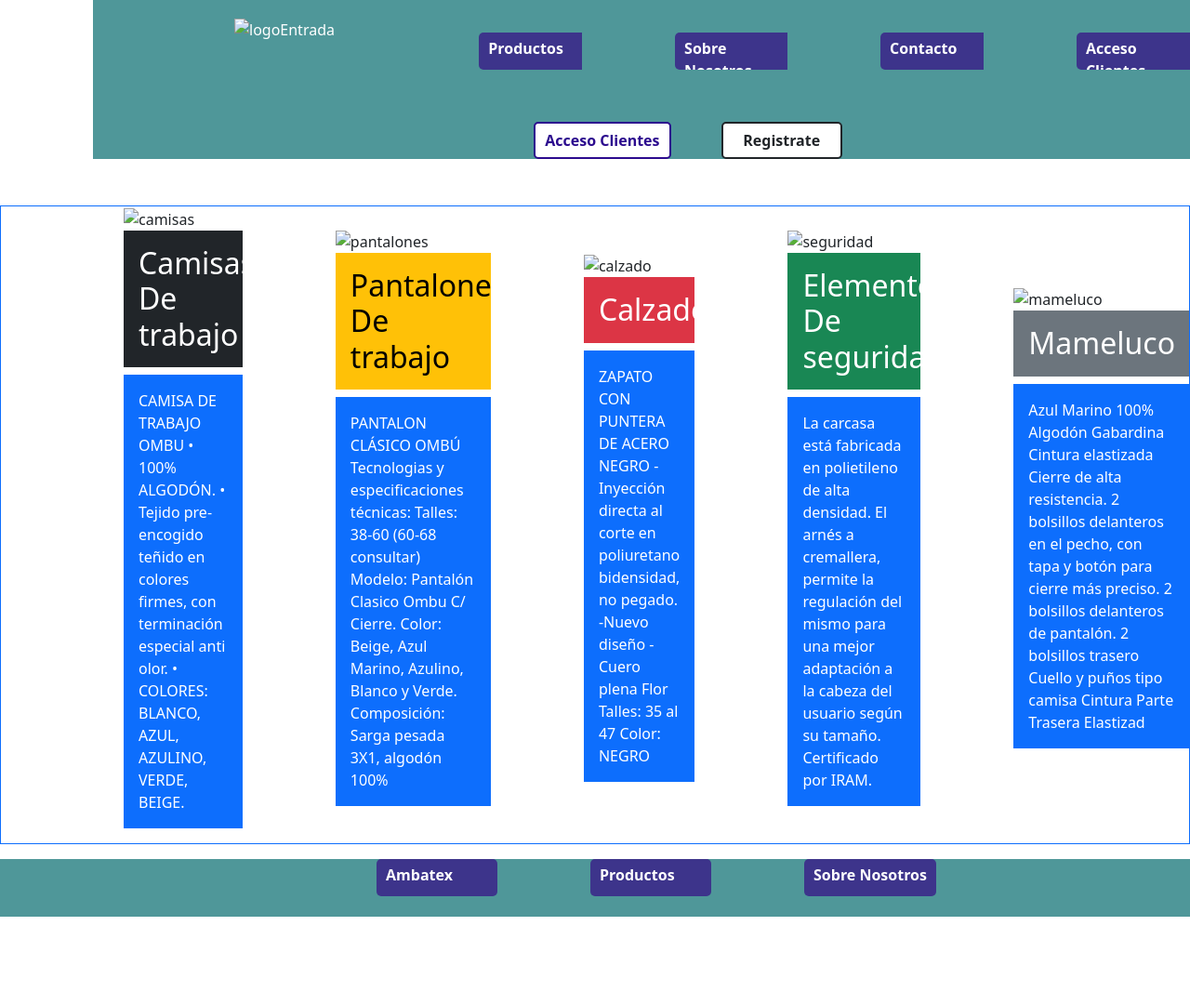
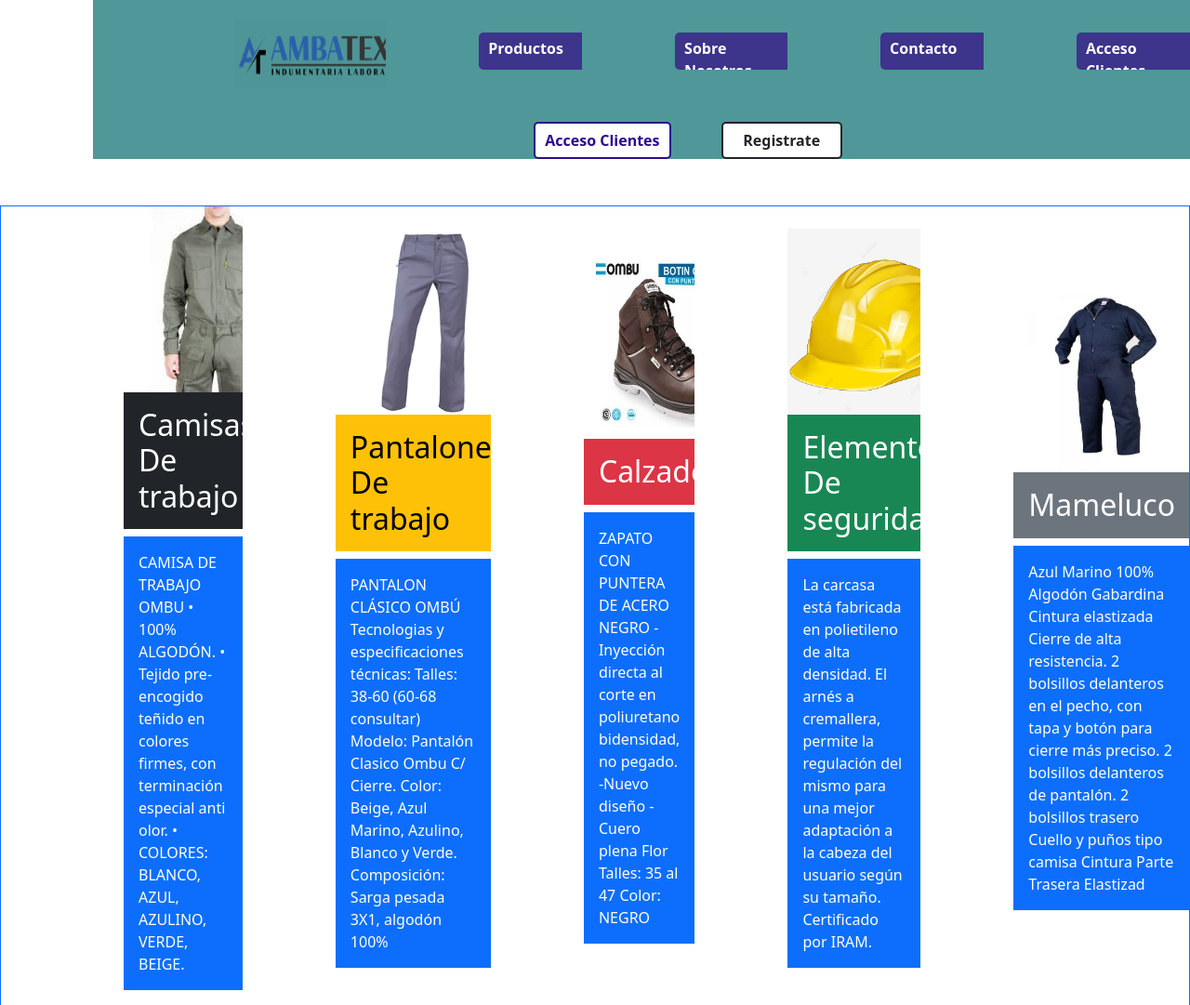
Before and after one commit to FederCoder95/PreEntrega3-AlvezFederico, a plain HTML site: page pages/productos.html in a window 1280 px wide. Shown: the top 1081 px of the page at 93% size. Before the commit the page ends 986 px from the top, so only its background shows below. Drawn offline with nearby package versions, Linux system fonts and the light colour scheme; files that its build step writes are made by us from their sources; the site is published under a folder, as on GitHub Pages, so addresses that start at the root find nothing.

Commit message:
Update productos.html

```diff
--- a/pages/productos.html
+++ b/pages/productos.html
@@ -19,7 +19,7 @@
         <header>
             <nav class="nav">
 				<ul class="main-menu">
-					<li><a href="../index.html"><img class="logoPrincipal" src="/img/imegen superior ambatex.png" alt="logoEntrada"> </a></li>
+					<li><a href="../index.html"><img class="logoPrincipal" src="../img/imegen superior ambatex.png" alt="logoEntrada"> </a></li>
 					<li><a class="css-button-arrow--blue" href="./productos.html">Productos</a></li>
 					<li><a class="css-button-arrow--blue" href="./sobre_nosotros.html">Sobre Nosotros</a></li>
 					<li><a class="css-button-arrow--blue" href="./contacto.html">Contacto</a></li>
@@ -34,7 +34,7 @@
         <div class="productos">
             <ul class="border border-primary">
                 <li>
-                    <img class="productoImg" src="/img/camisas de trabajo.jpg" alt="camisas">
+                    <img class="productoImg" src="../img/camisas de trabajo.jpg" alt="camisas">
                     <h2 class="overflow-hidden text-bg-dark p-3">Camisas De trabajo</h2>
                     <p class="text-bg-primary p-3">CAMISA DE TRABAJO OMBU
 
@@ -43,7 +43,7 @@
                         • COLORES: BLANCO, AZUL, AZULINO, VERDE, BEIGE.</p>
                 </li>
                 <li>
-                    <img class="productoImg" src="/img/Pantalones2.png" alt="pantalones">
+                    <img class="productoImg" src="../img/Pantalones2.png" alt="pantalones">
                     <h2 class="overflow-hidden text-bg-warning p-3">Pantalones De trabajo</h2>
                     <p class="text-bg-primary p-3">PANTALON CLÁSICO OMBÚ
 
@@ -59,7 +59,7 @@
                         </p>
                 </li>
                 <li>
-                    <img class="productoImg" src="/img/Zapatos2.jpg" alt="calzado">
+                    <img class="productoImg" src="../img/Zapatos2.jpg" alt="calzado">
                     <h2 class="overflow-hidden text-bg-danger p-3">Calzado</h2>
                     <p class="text-bg-primary p-3"> ZAPATO CON PUNTERA DE ACERO NEGRO
                         -Inyección directa al corte en poliuretano bidensidad, no pegado.
@@ -70,14 +70,14 @@
                     </p>
                 </li>
                 <li>
-                    <img class="productoImg" src="/img/cascos2.jpg" alt="seguridad">
+                    <img class="productoImg" src="../img/cascos2.jpg" alt="seguridad">
                     <h2 class="overflow-hidden text-bg-success p-3">Elementos De seguridad</h2>
                     <p class="text-bg-primary p-3">La carcasa está fabricada en polietileno de alta densidad. El arnés a cremallera,
                         permite la regulación del mismo para una mejor adaptación a la cabeza del usuario según su tamaño.
                         Certificado por IRAM.</p>
                 </li>
                 <li>
-                    <img class="productoImg" src="/img/mameluco.jpg" alt="mameluco">
+                    <img class="productoImg" src="../img/mameluco.jpg" alt="mameluco">
                     <h2 class="overflow-hidden text-bg-secondary p-3">Mameluco</h2>
                     <p  class="text-bg-primary p-3">
                         Azul Marino
```
